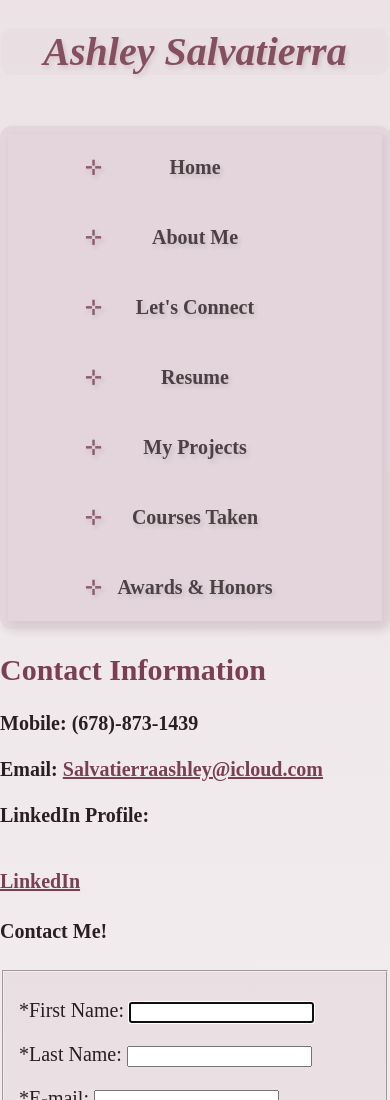
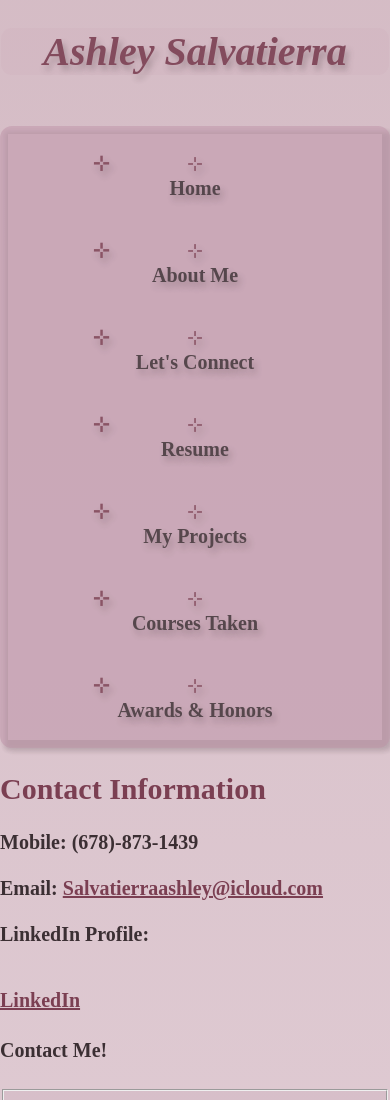
Before and after one commit to AshleySalvatierra/AshleySalvatierraDigitalPortfolio, a plain HTML site: page Connect.html in a window 390 px wide. Shown: the top 1100 px of the page. Drawn offline with Linux system fonts and the light colour scheme.

Commit message:
Update colors and styles in style.css

```diff
--- a/style.css
+++ b/style.css
@@ -1,17 +1,17 @@
 *{box-sizing: border-box;}
 
 body{
-    background-color:#F7F4F5;
+    background-color:#F3E6EC;
     margin: 0; padding: 0;
-    color: #2A1E22;
+    color: #3B2F33;
     font-family:'Times New Roman', Times, serif;
     font-size: 20px;
-    background-image:linear-gradient(to bottom, #A16B7B20, #A16B7B05);
+    background-image:linear-gradient(to bottom, #7B3F5240, #7B3F5220);
     margin-left: 220px;
 }
 
 nav{
-    background-color: #E2D4DA;
+    background-color: #C9A6B6;
 }
 
 h1 {
@@ -21,20 +21,20 @@ h1 {
     font-size: large 'Times New Roman', Times, serif;
     padding: 1px;
     border-radius: 12px;
-    background: #E2D4DA50 content-box;
-    text-shadow:2px 3px 4px rgba(42, 30, 34, 0.15);
+    background: #C9A6B630 content-box;
+    text-shadow:3px 5px 6px #3B2F3355;
     opacity: 0.9;
 }
 
-header {background-color: #945B6D;}
+header {background-color: #A67A8C;}
 
-nav a { color:#2A1E22; }
+nav a { color:#3B2F33; }
 
 h2 {color: #7B3F52;}
 
 footer{
-    background-color:#E2D4DA;
-    color: #2A1E22;
+    background-color:#C9A6B6;
+    color: #3B2F33;
     text-align:center;
     font-size: 88%;
     padding: 7px;
@@ -46,6 +46,14 @@ li::marker {
 }
 
 nav a{text-decoration:none;}
+
+.sidebar li a::before {
+    content: "⊹";
+    margin-right: 8px;
+    color: #7B3F52;
+    font-weight: normal;
+    display: inline-block;
+}
 
 .transformeffect:hover {
   transform: scale(1.1);
@@ -61,12 +69,12 @@ nav a{text-decoration:none;}
 
 .sidebar {
     list-style-type: none;
-    background-color: #E2D4DA;
+    background-color: #C9A6B6;
     width:200px;
     padding:0;
     margin:0;
-    text-shadow:2px 3px 4px rgba(42, 30, 34, 0.15);
-    box-shadow: 2px 3px 8px rgba(42, 30, 34, 0.1);
+    text-shadow:3px 5px 6px #3B2F3355;
+    box-shadow: 3px 4px 5px 6px #3B2F3322;
     text-align: center;
     top: 0;
     left: 0;
@@ -98,27 +106,31 @@ nav a{text-decoration:none;}
 
 .sidebar li a {
   display: block;
-  color: #2A1E22;
+  color: #3B2F33;
   padding: 12px 16px;
   text-decoration: none;
 }
 
 .sidebar li a:hover {
-    color: #F7F4F5;
-    background-color: #945B6D;
+    color: #F3E6EC;
+    background-color: #A67A8C;
     transition: background-color 0.4s ease;
 }
 
-.sidebar li a:active {color:#2A1E22;}
+.sidebar li a:active {color:#3B2F33;}
+
+.sidebar li a:hover::before {
+    color: #F3E6EC;
+}
 
 .scroll-container {
     height: 200px;
-    color: #2A1E22;
+    color: #3B2F33;
     width:80%;
     overflow-y:auto;
     overflow-x: hidden;
     padding: 14px;
-    background-color: #E2D4DA40;
+    background-color: #C9A6B655;
     border-radius:9px;
     margin-bottom: 20px;
     text-align:start;
@@ -133,11 +145,11 @@ nav a{text-decoration:none;}
 a { color:#7B3F52; }
 
 nav {
-  background-color: #E2D4DA;
+  background-color: #C9A6B6;
   width: 100%;
   padding: 8px;
-  text-shadow: 2px 3px 4px rgba(42, 30, 34, 0.15);
-  box-shadow: 2px 3px 8px rgba(42, 30, 34, 0.1);
+  text-shadow: 3px 5px 6px #3B2F3355;
+  box-shadow: 3px 4px 5px #3B2F3322;
   text-align: center;
   border-radius: 12px;
   opacity: 0.9;
@@ -146,28 +158,52 @@ nav {
 @media (max-width:768px) {
   body {margin-left:0;}
   .award-flex {flex-direction:column; align-items: center;}
-  .sidebar { position: relative; width: 100%; height: auto; flex-direction: row; justify-content: space-around; padding:10px;}
+
+
+  .sidebar {
+    position: relative;
+    width: 100%;
+    height: auto;
+    flex-direction: row;
+    justify-content: space-around;
+    padding:10px;
+  }
+
+
+  .sidebar li a {
+    display: flex;
+    flex-direction: column;
+    align-items: center;
+    padding: 8px;
+  }
+
+  .sidebar li a::before {
+    margin-right: 0;
+    margin-bottom: 2px;
+    font-size: 1.2rem;
+  }
+
   .sidebar li {flex-basis:auto;}
   .scroll-container {width: 100%;}
 }
 
 table {
   font-family: 'Times New Roman', Times, serif;
-  border:2px solid #945B6D;
+  border:2px solid #7B3F52;
   border-collapse: collapse;
   margin: 0 auto;
 }
 
 th, td {
-    border: 2px solid #945B6D;
+    border: 2px solid #7B3F52;
     text-align: center;
     padding: 2em;
 }
 
 fieldset {
-    background-color: #945B6D15;
+    background-color: #A67A8C20;
     font-family: 'Times New Roman', Times, serif;
-    color: #2A1E22;
+    color: #3B2F33;
     display: block;
     text-align: left;
 }
@@ -185,27 +221,27 @@ fieldset {
     height:260px;
     object-fit: cover;
   border-radius: 12px;
-  box-shadow: 2px 3px 8px rgba(42, 30, 34, 0.15);
+  box-shadow: 3px 5px 6px #3B2F3355;
   border: 2px solid #7B3F52;
   transition: transform 0.3s ease, box-shadow 0.3s ease;
 }
 
 .pink-thumbs img:hover {
   transform: scale(1.08);
-  box-shadow: 4px 6px 12px rgba(123, 63, 82, 0.3);
+  box-shadow: 4px 6px 10px #7B3F5240;
 }
 
 .awards-table-container {overflow-x: auto; width: 100%;}
 
 .awards-table {width: 100%;
 table-layout: fixed;
-border: 2px solid #945B6D;
+border: 2px solid #7B3F52;
 border-collapse: collapse;
 margin: 0 auto;}
 
 .awards-table th,
 .awards-table td {
-border: 2px solid #945B6D;
+border: 2px solid #7B3F52;
 text-align: center;
 padding: 1em;
 word-wrap: break-word;
```
